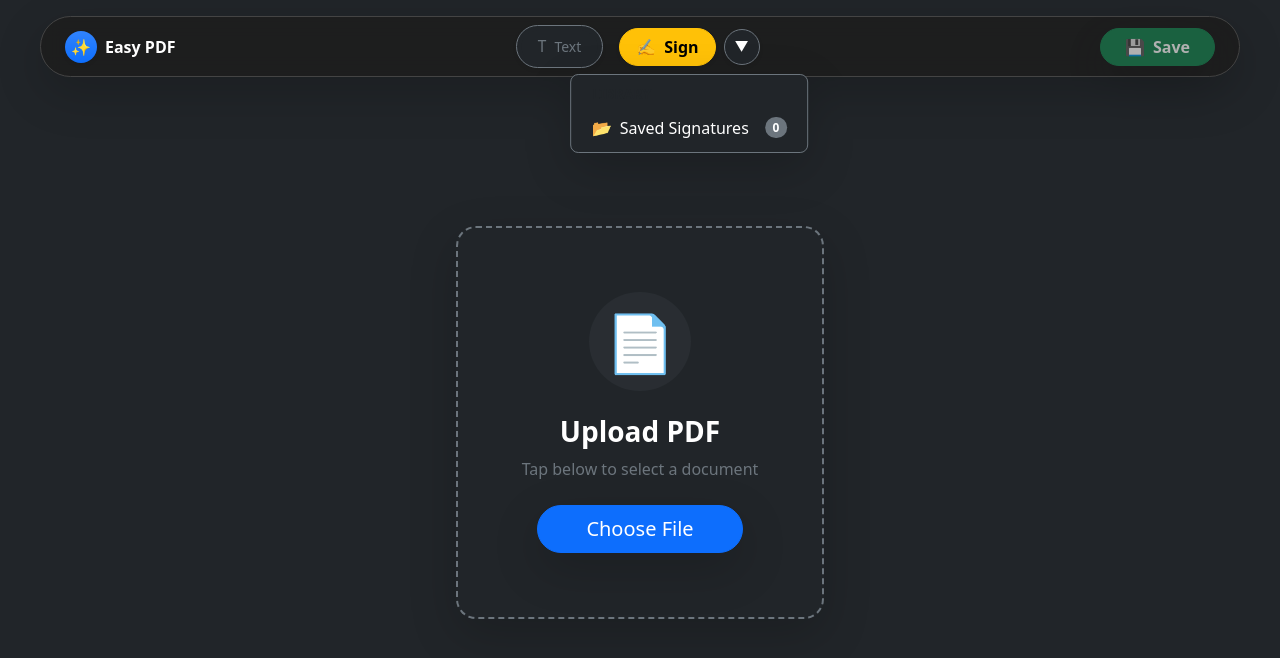
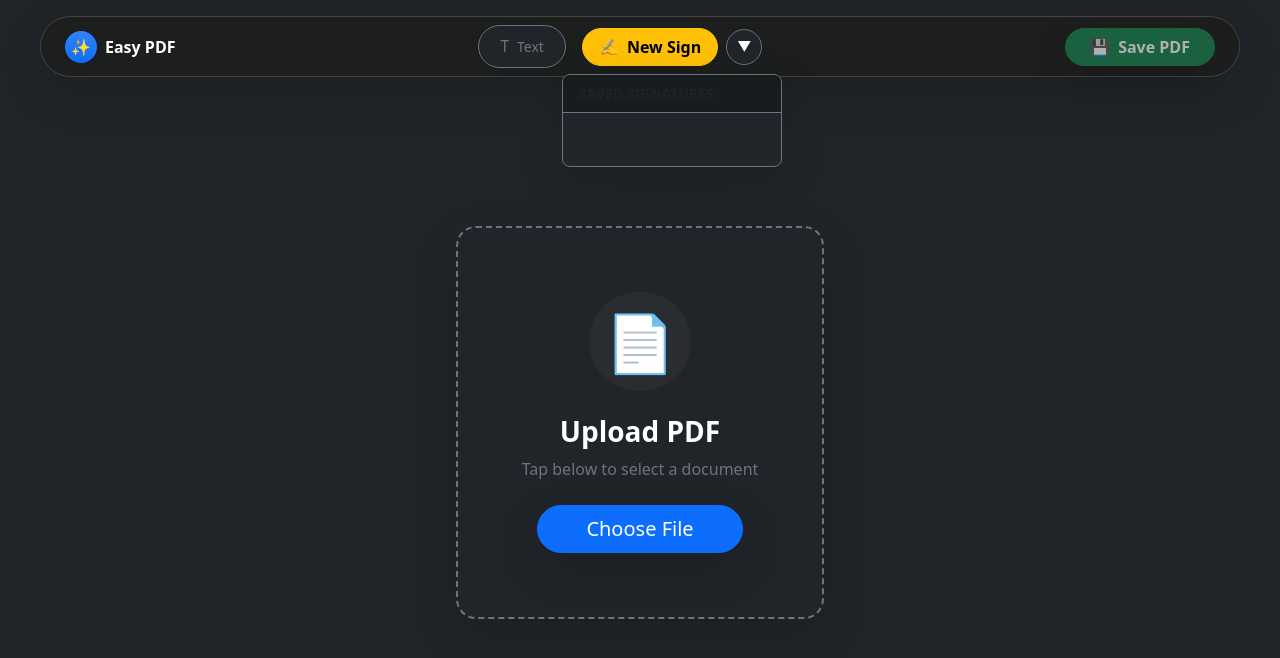
Before and after one commit to GeloDevDesign/Easy-PDF-Form-Signature-Tool, a Vue app: page / in a window 1280 px wide. Both pictures are taken after a click on the button "Select Saved Signature". Shown: the top 658 px of the page. Built offline with nearby package versions, Linux system fonts and the light colour scheme.

Commit message:
asdfasdf

```diff
--- a/src/App.vue
+++ b/src/App.vue
@@ -24,9 +24,13 @@
             </button>
 
             <div v-if="isTextMode || selectedTextIndex !== null" class="d-flex align-items-center px-2 animate-fade-in border-start border-secondary ms-1">
-              <button @click="adjustFontSize(-2)" class="btn btn-link text-white p-0 text-decoration-none hover-scale px-2">➖</button>
-              <span class="mx-1 small fw-mono text-muted user-select-none" style="min-width: 20px; text-align: center;">{{ currentFontSize }}</span>
-              <button @click="adjustFontSize(2)" class="btn btn-link text-white p-0 text-decoration-none hover-scale px-2">➕</button>
+              <button @click="adjustFontSize(-2)" class="btn btn-link text-white p-0 text-decoration-none hover-scale px-2" title="Decrease Size">➖</button>
+
+              <span class="mx-1 fw-bold text-white fs-6" style="min-width: 24px; text-align: center; user-select: none;">
+                {{ currentFontSize }}
+              </span>
+
+              <button @click="adjustFontSize(2)" class="btn btn-link text-white p-0 text-decoration-none hover-scale px-2" title="Increase Size">➕</button>
 
               <div class="vr bg-secondary mx-2" style="height: 14px;"></div>
 
@@ -41,29 +45,51 @@
               @click="openSignaturePad"
               class="btn btn-warning fw-bold rounded-pill px-3 shadow-sm d-flex align-items-center gap-2 hover-lift">
               <span>✍️</span>
-              <span class="d-none d-sm-inline">Sign</span>
+              <span class="d-none d-sm-inline">New Sign</span>
             </button>
 
             <button
               @click="toggleSigDropdown"
               class="btn btn-dark border border-secondary rounded-circle shadow-sm d-flex align-items-center justify-content-center hover-white"
               style="width: 36px; height: 36px;"
-              title="Saved Signatures">
+              title="Select Saved Signature">
               <small>▼</small>
             </button>
 
-            <div v-if="isSigDropdownOpen" class="custom-dropdown-menu mt-2 p-1 shadow-lg border border-secondary bg-dark rounded-3 position-absolute start-50 translate-middle-x" style="top: 100%;">
-              <div class="dropdown-header text-muted small text-uppercase fw-bold px-3 py-1">Library</div>
-              <button @click="openSavedLibrary" class="dropdown-item d-flex align-items-center justify-content-between gap-3 text-white rounded-2 px-3 py-2">
-                <span class="d-flex align-items-center gap-2">
-                  <span>📂</span> Saved Signatures
-                </span>
-                <span class="badge bg-secondary rounded-pill">{{ savedSignatures.length }}</span>
-              </button>
-              <div v-if="savedSignatures.length > 0" class="border-top border-secondary my-1"></div>
-              <button v-if="savedSignatures.length > 0" @click="clearAllSignatures" class="dropdown-item text-danger small px-3 py-1 text-center">
-                Clear All
-              </button>
+            <div v-if="isSigDropdownOpen" class="custom-dropdown-menu mt-2 shadow-lg border border-secondary bg-dark rounded-3 position-absolute start-50 translate-middle-x" style="top: 100%; width: 220px;">
+              <div class="dropdown-header text-muted small text-uppercase fw-bold px-3 py-2 border-bottom border-secondary bg-black bg-opacity-25 rounded-top">
+                Saved Signatures
+              </div>
+
+              <div class="overflow-auto" style="max-height: 250px;">
+                <div v-if="savedSignatures.length === 0" class="text-center text-muted py-3 small">
+                  No saved signatures
+                </div>
+
+                <div
+                  v-for="(sig, idx) in savedSignatures"
+                  :key="idx"
+                  class="dropdown-item d-flex align-items-center justify-content-between px-2 py-2 border-bottom border-secondary border-opacity-25"
+                  @click="useSavedSignature(sig)">
+
+                  <div class="bg-white rounded p-1 d-flex align-items-center justify-content-center" style="width: 140px; height: 50px;">
+                    <img :src="sig.data" style="max-width: 100%; max-height: 100%; object-fit: contain;" />
+                  </div>
+
+                  <button
+                    @click.stop="deleteSavedSignature(idx)"
+                    class="btn btn-sm btn-outline-danger border-0 p-1"
+                    title="Delete">
+                    ✕
+                  </button>
+                </div>
+              </div>
+
+              <div v-if="savedSignatures.length > 0" class="p-2 border-top border-secondary bg-black bg-opacity-25 rounded-bottom">
+                <button @click="clearAllSignatures" class="btn btn-sm btn-danger w-100 py-0" style="font-size: 12px;">
+                  Clear All
+                </button>
+              </div>
             </div>
 
             <div v-if="isSigDropdownOpen" @click="isSigDropdownOpen = false" class="position-fixed top-0 start-0 w-100 h-100" style="z-index: -1; cursor: default;"></div>
@@ -77,7 +103,7 @@
             class="btn btn-success rounded-pill px-4 fw-bold shadow-lg hover-lift d-flex align-items-center gap-2"
             :disabled="!pdfFile">
             <span>💾</span>
-            <span class="d-none d-md-inline">Save</span>
+            <span class="d-none d-md-inline">Save PDF</span>
           </button>
         </div>
 
@@ -218,44 +244,7 @@
 
         <div class="card-footer border-secondary d-flex justify-content-between py-3">
           <button @click="clearSignature" class="btn btn-outline-light rounded-pill px-4">Clear</button>
-          <button @click="saveSignature" class="btn btn-primary rounded-pill px-5 shadow-sm">Use This</button>
-        </div>
-      </div>
-    </div>
-
-    <div v-if="showSavedSignatures" class="modal-overlay" @click.self="showSavedSignatures = false">
-      <div class="card bg-dark text-white border-secondary shadow-lg" style="width: 90%; max-width: 400px; max-height: 80vh; border-radius: 15px;">
-        <div class="card-header border-secondary d-flex justify-content-between align-items-center py-3">
-          <h5 class="mb-0 fw-bold">📂 My Signatures</h5>
-          <button @click="showSavedSignatures = false" class="btn-close btn-close-white"></button>
-        </div>
-        <div class="card-body overflow-auto p-3">
-          <div v-if="savedSignatures.length === 0" class="text-center text-muted py-5">
-            <div class="mb-2" style="font-size: 2rem; opacity: 0.5;">📭</div>
-            <p>No saved signatures.</p>
-          </div>
-          <div class="d-grid gap-3">
-            <div
-              v-for="(sig, idx) in savedSignatures"
-              :key="idx"
-              class="saved-sig-item bg-white rounded p-3 position-relative shadow-sm transition-all"
-              @click="useSavedSignature(sig)">
-              <img
-                :src="sig.data"
-                class="img-fluid"
-                style="height: 60px; object-fit: contain; display: block; margin: 0 auto;"
-              />
-              <div class="position-absolute top-0 start-0 w-100 h-100 d-flex align-items-center justify-content-center opacity-0 hover-opacity-100" style="background: rgba(13, 110, 253, 0.1); cursor: pointer;">
-                <span class="badge bg-primary">Tap to use</span>
-              </div>
-              <button
-                @click.stop="deleteSavedSignature(idx)"
-                class="btn btn-danger btn-sm position-absolute top-0 end-0 m-2 p-0 rounded-circle d-flex align-items-center justify-content-center shadow-sm"
-                style="width: 24px; height: 24px; font-size: 14px; z-index: 10;">
-                ×
-              </button>
-            </div>
-          </div>
+          <button @click="saveSignature" class="btn btn-primary rounded-pill px-5 shadow-sm">Use & Override</button>
         </div>
       </div>
     </div>
@@ -290,11 +279,10 @@ const isDraggingText = ref(false);
 // Signature
 const isSigDropdownOpen = ref(false);
 const showSignaturePad = ref(false);
-const showSavedSignatures = ref(false);
 const savedSignatures = ref([]);
 const sigCanvas = ref(null);
 const sigPadContainer = ref(null);
-const signatureImage = ref(null);
+const signatureImage = ref(null); // Single Ref = Single Signature
 const sigPos = ref({ x: 50, y: 50 });
 const sigSize = ref({ width: 150, height: 75 });
 const selectedSignature = ref(false);
@@ -305,9 +293,6 @@ const isResizingSig = ref(false);
 let isDrawing = false;
 let canvasRect = null;
 let ctx = null;
-let startPos = { x: 0, y: 0 };
-let startSize = { width: 0, height: 0 };
-let resizeDirection = '';
 
 onMounted(() => {
   const stored = localStorage.getItem('my_signatures');
@@ -388,10 +373,8 @@ const selectText = (index) => {
   currentFontStyle.value = item.fontStyle;
 };
 
-// NEW: Duplicate Text Function
 const duplicateText = (index) => {
   const original = textElements.value[index];
-  // Create a clean copy with a small offset
   textElements.value.push({
     x: original.x + 20,
     y: original.y + 20,
@@ -400,7 +383,6 @@ const duplicateText = (index) => {
     fontWeight: original.fontWeight,
     fontStyle: original.fontStyle
   });
-  // Select the new one immediately
   selectText(textElements.value.length - 1);
 };
 
@@ -439,7 +421,6 @@ const toggleItalic = () => {
 };
 
 const startDragText = (e, index) => {
-  // .stop logic handled in template, but good practice here too
   if (e.type === 'touchstart') e.preventDefault();
 
   isDraggingText.value = true;
@@ -482,11 +463,6 @@ const removeText = (index) => {
 // --- 3. Signature Logic ---
 const toggleSigDropdown = () => {
   isSigDropdownOpen.value = !isSigDropdownOpen.value;
-};
-
-const openSavedLibrary = () => {
-  isSigDropdownOpen.value = false;
-  showSavedSignatures.value = true;
 };
 
 const openSignaturePad = async () => {
@@ -565,7 +541,7 @@ const saveSignature = () => {
   savedSignatures.value.push(sigObject);
   localStorage.setItem('my_signatures', JSON.stringify(savedSignatures.value));
 
-  useSavedSignature(sigObject); // This overwrites the current signature
+  useSavedSignature(sigObject);
   closeSignaturePad();
 };
 
@@ -573,15 +549,14 @@ const useSavedSignature = (sigObject) => {
   const imgData = typeof sigObject === 'string' ? sigObject : sigObject.data;
   const ratio = typeof sigObject === 'string' ? 2 : (sigObject.ratio || 2);
 
-  // OVERRIDE LOGIC: Simply setting this replaces the old one because
-  // we are using a single `signatureImage` ref, not an array.
+  // SINGLE SIGNATURE LOGIC: Replace old one
   signatureImage.value = imgData;
 
   selectedSignature.value = true;
   selectedTextIndex.value = null;
-  showSavedSignatures.value = false;
+  isSigDropdownOpen.value = false;
 
-  // Center it on screen so user knows it changed/added
+  // Reset position to center to ensure visibility
   sigPos.value = { x: 50, y: 100 };
   const baseWidth = 200;
   sigSize.value = {
@@ -655,10 +630,8 @@ const startResize = (e, direction) => {
   resizeDirection = direction;
 
   const pos = getClientPos(e);
-  startPos.x = pos.x;
-  startPos.y = pos.y;
-  startSize.width = sigSize.value.width;
-  startSize.height = sigSize.value.height;
+  const startPos = { x: pos.x, y: pos.y }; // Local var
+  const startSizeVal = { width: sigSize.value.width, height: sigSize.value.height };
   const startPosX = sigPos.value.x;
   const startPosY = sigPos.value.y;
 
@@ -666,22 +639,21 @@ const startResize = (e, direction) => {
     if (moveEvent.type === 'touchmove') moveEvent.preventDefault();
     const movePos = getClientPos(moveEvent);
     const deltaX = movePos.x - startPos.x;
-
-    const ratio = startSize.width / startSize.height;
+    const ratio = startSizeVal.width / startSizeVal.height;
 
     if (direction.includes('e')) {
-      const newWidth = Math.max(50, startSize.width + deltaX);
+      const newWidth = Math.max(50, startSizeVal.width + deltaX);
       sigSize.value.width = newWidth;
       sigSize.value.height = newWidth / ratio;
     }
     if (direction.includes('w')) {
-      const newWidth = Math.max(50, startSize.width - deltaX);
+      const newWidth = Math.max(50, startSizeVal.width - deltaX);
       sigSize.value.width = newWidth;
       sigSize.value.height = newWidth / ratio;
-      sigPos.value.x = startPosX + (startSize.width - newWidth);
+      sigPos.value.x = startPosX + (startSizeVal.width - newWidth);
     }
     if (direction.includes('n')) {
-      sigPos.value.y = startPosY + (startSize.height - sigSize.value.height);
+      sigPos.value.y = startPosY + (startSizeVal.height - sigSize.value.height);
     }
   };
 
@@ -787,14 +759,14 @@ const downloadPdf = async () => {
 
 /* CUSTOM DROPDOWN */
 .custom-dropdown-menu {
-  min-width: 200px;
+  min-width: 220px;
   z-index: 2500;
   animation: slideDown 0.2s ease-out;
 }
 .dropdown-item {
-  background: transparent; border: none; width: 100%; text-align: left; transition: background 0.2s; cursor: pointer;
+  background: transparent; width: 100%; text-align: left; transition: background 0.2s; cursor: pointer;
 }
-.dropdown-item:hover { background: rgba(255,255,255,0.1); }
+.dropdown-item:hover { background: rgba(255,255,255,0.08); }
 @keyframes slideDown { from { opacity: 0; transform: translateY(-10px) translateX(-50%); } to { opacity: 1; transform: translateY(0) translateX(-50%); } }
 
 /* ELEMENT WRAPPER */
@@ -806,7 +778,6 @@ const downloadPdf = async () => {
   border: 1px dashed #0d6efd;
   background-color: rgba(13, 110, 253, 0.05);
 }
-/* Ensure dragged item is above everything */
 .element-wrapper.is-dragging {
   z-index: 9999 !important;
   cursor: grabbing !important;
@@ -861,7 +832,4 @@ const downloadPdf = async () => {
   z-index: 3000;
   backdrop-filter: blur(5px);
 }
-.saved-sig-item { border: 1px solid #dee2e6; cursor: pointer; }
-.saved-sig-item:hover { border-color: #0d6efd; transform: scale(1.02); }
-.hover-opacity-100:hover { opacity: 1 !important; }
 </style>
```
